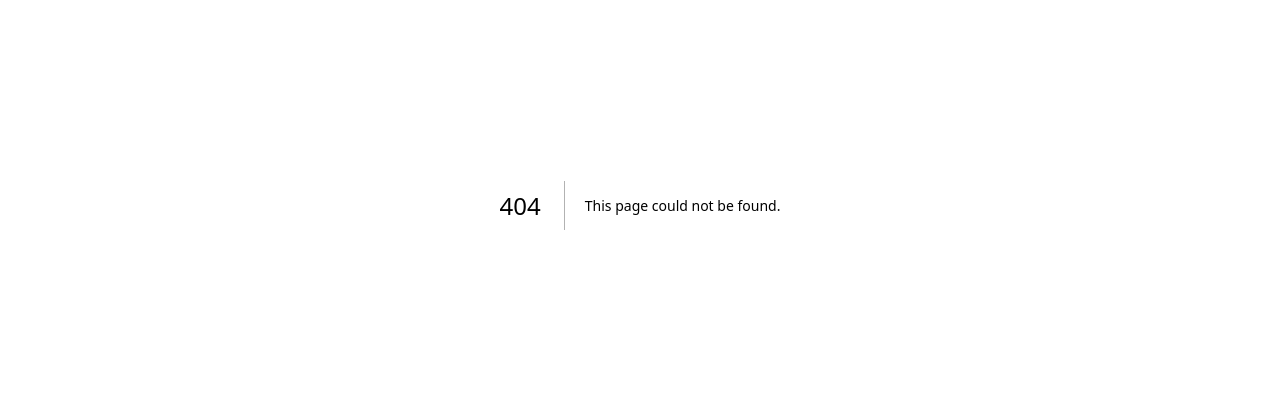
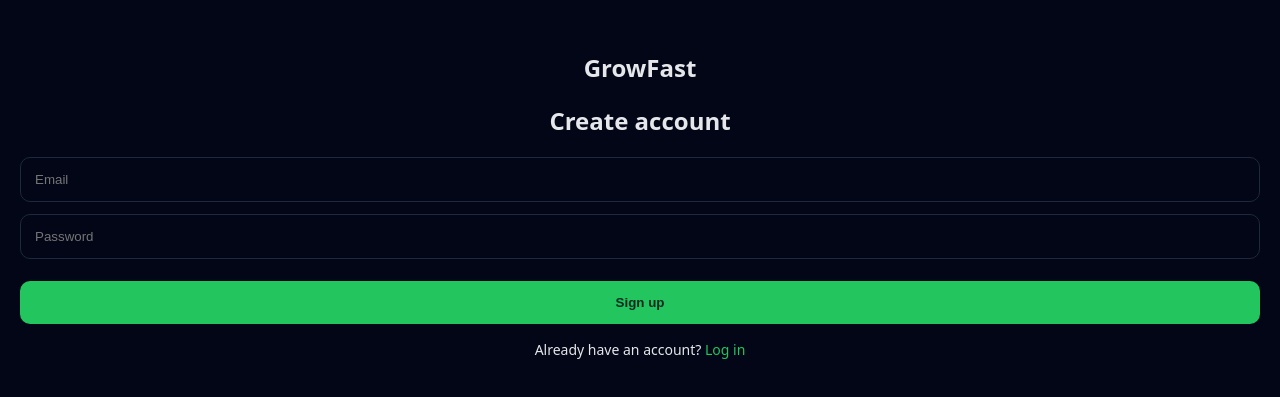
Before and after one commit to yooneaintchue161287-beep/socialmediagrow, a Next.js app: page /signup in a window 1280 px wide. Before the commit this address had no page. Shown: the part 195-592 px from the top of the page. Built offline with nearby package versions, Linux system fonts and the light colour scheme.

Commit message:
Create signup.js

```diff
--- /dev/null
+++ b/pages/signup.js
@@ -0,0 +1,67 @@
+export default function Signup() {
+  return (
+    <div style={styles.page}>
+      <h1 style={styles.logo}>GrowFast</h1>
+
+      <h2 style={styles.title}>Create account</h2>
+
+      <input style={styles.input} placeholder="Email" />
+      <input style={styles.input} type="password" placeholder="Password" />
+
+      <button style={styles.primary}>Sign up</button>
+
+      <p style={styles.text}>
+        Already have an account? <a href="/login" style={styles.link}>Log in</a>
+      </p>
+    </div>
+  );
+}
+
+const styles = {
+  page: {
+    minHeight: "100vh",
+    background: "#020617",
+    color: "#e5e7eb",
+    display: "flex",
+    flexDirection: "column",
+    justifyContent: "center",
+    padding: "20px",
+    fontFamily: "system-ui",
+  },
+  logo: {
+    textAlign: "center",
+    fontSize: "24px",
+    fontWeight: "800",
+    marginBottom: "20px",
+  },
+  title: {
+    textAlign: "center",
+    marginBottom: "20px",
+  },
+  input: {
+    padding: "14px",
+    marginBottom: "12px",
+    borderRadius: "10px",
+    border: "1px solid #1e293b",
+    background: "#020617",
+    color: "#e5e7eb",
+  },
+  primary: {
+    padding: "14px",
+    borderRadius: "10px",
+    border: "none",
+    background: "#22c55e",
+    color: "#022c22",
+    fontWeight: "600",
+    marginTop: "10px",
+  },
+  text: {
+    marginTop: "16px",
+    textAlign: "center",
+    fontSize: "14px",
+  },
+  link: {
+    color: "#22c55e",
+    textDecoration: "none",
+  },
+};
```
